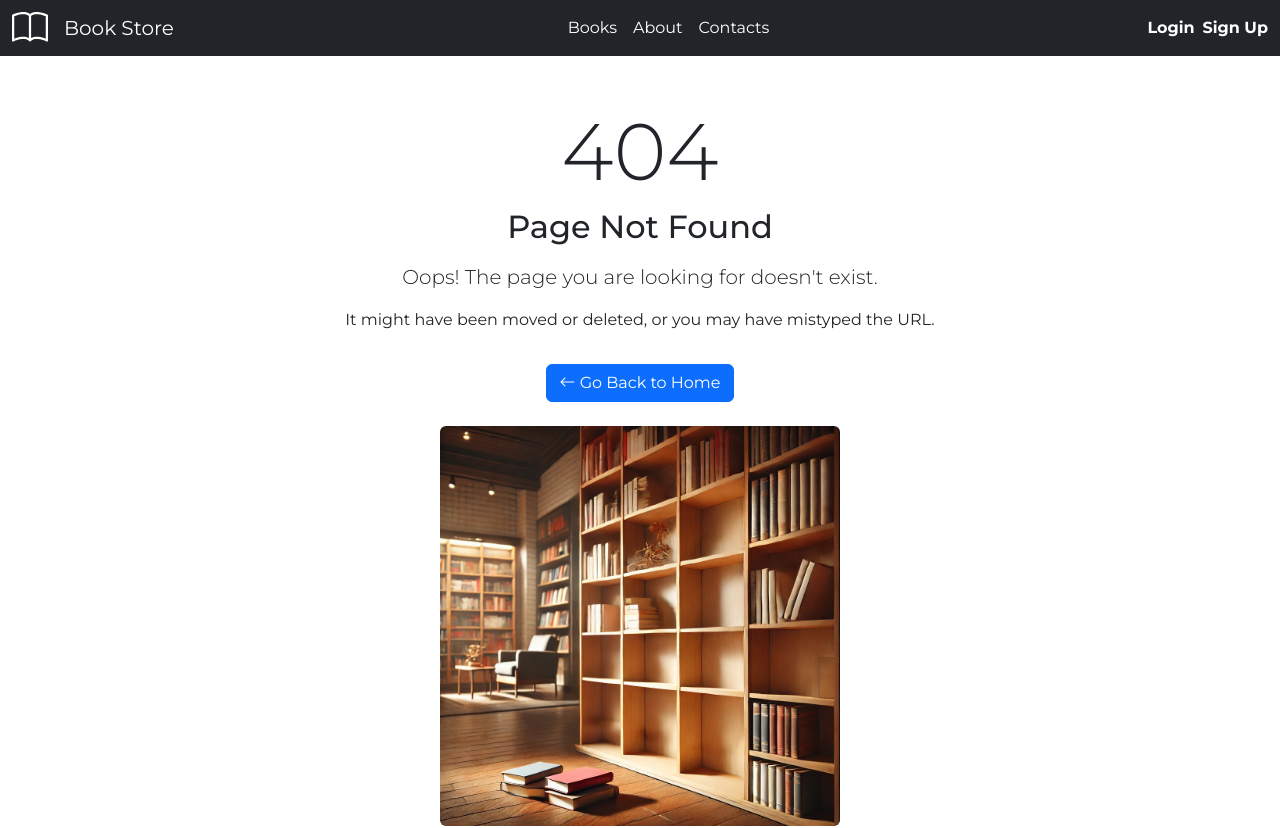
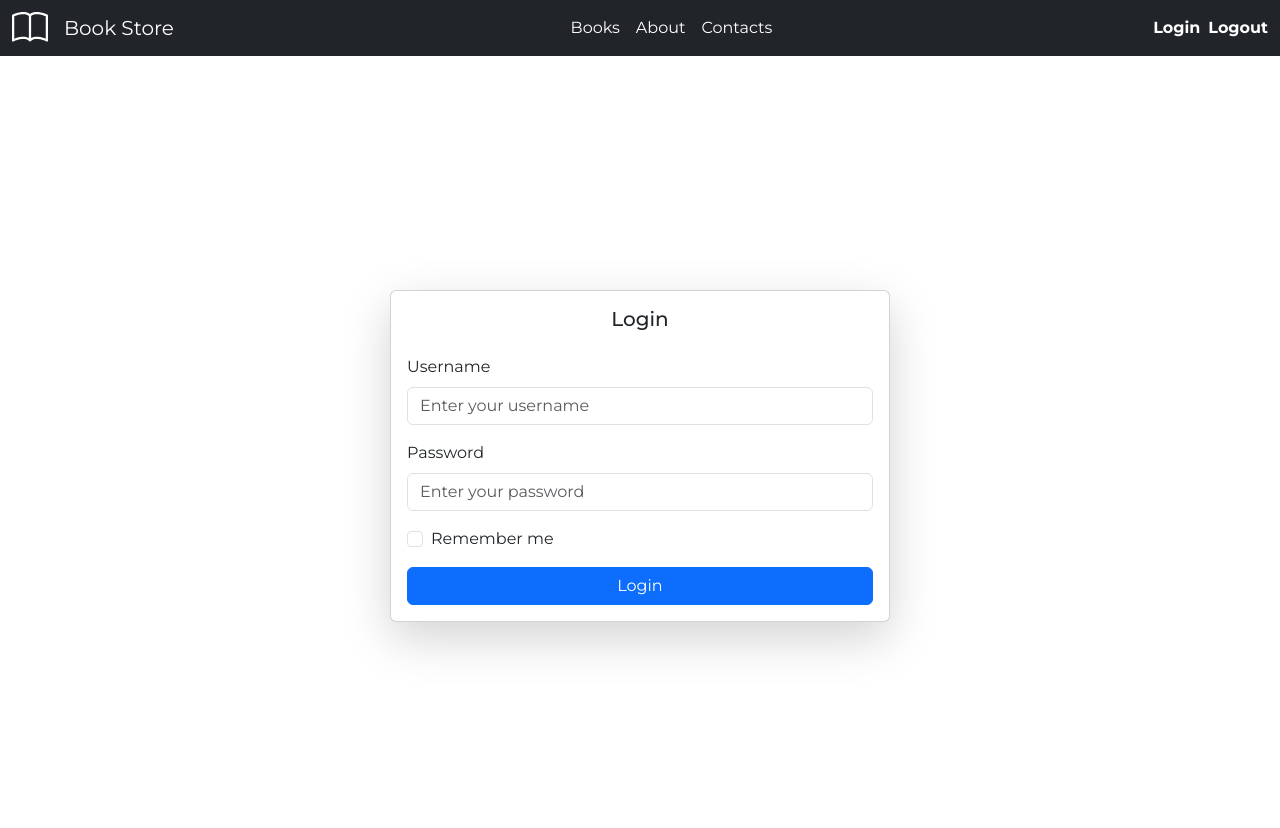
Before and after one commit to VolodymyrNahornyi/book-store, an Angular app: page /Login in a window 1280 px wide. Shown: the top 828 px of the page. Built offline with nearby package versions, Linux system fonts and the light colour scheme.

Commit message:
Created Simple Auth Service

```diff
--- a/src/app/app.module.ts
+++ b/src/app/app.module.ts
@@ -24,6 +24,7 @@ import { AboutComponent } from './about/about.component';
 import { ContactsComponent } from './contacts/contacts.component';
 import { NotFoundComponent } from './not-found/not-found.component';
 import {RoutingModule} from "./routing.module";
+import { LoginComponent } from './login/login.component';
 
 @NgModule({
   declarations: [
@@ -44,7 +45,8 @@ import {RoutingModule} from "./routing.module";
     FooterComponent,
     AboutComponent,
     ContactsComponent,
-    NotFoundComponent
+    NotFoundComponent,
+    LoginComponent
   ],
   imports: [
     BrowserModule,
--- a/src/app/header/auth-menu/auth-menu.component.html
+++ b/src/app/header/auth-menu/auth-menu.component.html
@@ -1,8 +1,8 @@
 <ul class="auth-menu list-unstyled d-flex mb-0">
   <li class="me-2">
-    <a href="#" class="nav-link active">Login</a>
+    <a class="nav-link active" routerLink="/Login" [routerLinkActive]="'active'" [routerLinkActiveOptions]="{exact: true}">Login</a>
   </li>
   <li>
-    <a href="#" class="nav-link active">Sign Up</a>
+    <a routerLink="/Login" [queryParams]="{logout: true}" class="nav-link active">Logout</a>
   </li>
 </ul>
--- a/src/app/header/header.component.ts
+++ b/src/app/header/header.component.ts
@@ -1,4 +1,5 @@
-import { Component } from '@angular/core';
+import {Component, inject} from '@angular/core';
+import {AuthService} from "../services/auth.service";
 
 @Component({
   selector: 'app-header',
--- /dev/null
+++ b/src/app/login/login.component.html
@@ -0,0 +1,44 @@
+<div class="container d-flex justify-content-center align-items-center vh-100">
+  <div class="card shadow-lg" style="width: 500px;">
+    <div class="card-body">
+      <h5 class="card-title text-center mb-4">Login</h5>
+      <div class="mb-3">
+        <label for="username" class="form-label">Username</label>
+        <input
+          type="text"
+          id="username"
+          class="form-control"
+          placeholder="Enter your username"
+          required
+          name="username"
+          #username>
+      </div>
+      <div class="mb-3">
+        <label for="password" class="form-label">Password</label>
+        <input
+          type="password"
+          id="password"
+          class="form-control"
+          placeholder="Enter your password"
+          required
+          name="password"
+          #password>
+      </div>
+      <div class="form-check mb-3">
+        <input
+          class="form-check-input"
+          type="checkbox"
+          id="rememberMe"
+          name="rememberMe">
+        <label class="form-check-label" for="rememberMe">
+          Remember me
+        </label>
+      </div>
+      <button
+        type="submit"
+        class="btn btn-primary w-100" (click)="OnLoginClicked()">
+        Login
+      </button>
+    </div>
+  </div>
+</div>
--- /dev/null
+++ b/src/app/login/login.component.ts
@@ -0,0 +1,42 @@
+import {Component, ElementRef, inject, OnInit, ViewChild} from '@angular/core';
+import {AuthService} from "../services/auth.service";
+import {ActivatedRoute, Router} from "@angular/router";
+
+@Component({
+  selector: 'app-login',
+  templateUrl: './login.component.html',
+  styleUrl: './login.component.css'
+})
+export class LoginComponent implements OnInit{
+
+  @ViewChild('username') username: ElementRef;
+  @ViewChild('password') password: ElementRef;
+
+  authService: AuthService = inject(AuthService);
+  router: Router = inject(Router);
+  activatedRoute: ActivatedRoute = inject(ActivatedRoute);
+
+  ngOnInit(): void {
+    this.activatedRoute.queryParamMap.subscribe((queries) => {
+      const isLogout = Boolean(queries.get('logout'));
+      if (isLogout) {
+        this.authService.logout();
+        alert('You are logged out.');
+      }
+    });
+  }
+
+  OnLoginClicked(){
+    const username = this.username.nativeElement.value;
+    const password = this.password.nativeElement.value;
+
+    const user = this.authService.login(username, password);
+
+    if (user === undefined) {
+      alert('Username or Password is incorrect');
+    } else {
+      alert('Welcome ' + user.username + '. You are logged in.');
+      this.router.navigate(['/Books']);
+    }
+  }
+}
--- a/src/app/routing.module.ts
+++ b/src/app/routing.module.ts
@@ -5,6 +5,7 @@ import {AboutComponent} from "./about/about.component";
 import {ContactsComponent} from "./contacts/contacts.component";
 import {NotFoundComponent} from "./not-found/not-found.component";
 import {NgModule} from "@angular/core";
+import {LoginComponent} from "./login/login.component";
 
 const routes: Routes = [
   {path: '', component: ContainerComponent},
@@ -12,6 +13,7 @@ const routes: Routes = [
   {path: 'Books/:id', component: BookDetailComponent},
   {path: 'About', component: AboutComponent},
   {path: 'Contacts', component: ContactsComponent},
+  {path: 'Login', component: LoginComponent},
   {path: '**', component: NotFoundComponent}
 ];
 
--- /dev/null
+++ b/src/app/services/auth.service.ts
@@ -0,0 +1,34 @@
+import {inject, Injectable} from '@angular/core';
+import {UserService} from "./user.service";
+
+@Injectable({
+  providedIn: 'root'
+})
+export class AuthService {
+
+  isLogged: boolean = false;
+  userService: UserService = inject(UserService);
+
+  constructor() {
+  }
+
+  login(username: string, password: string) {
+    let user = this.userService.getUsers().find(user => user.username === username
+      && user.password === password);
+
+    if (user === undefined) {
+      this.isLogged = false;
+    } else {
+      this.isLogged = true;
+    }
+    return user;
+  }
+
+  logout(){
+    this.isLogged = false;
+  }
+
+  isAuthenticated() {
+    return this.isLogged;
+  }
+}
--- /dev/null
+++ b/src/app/services/user.service.ts
@@ -0,0 +1,22 @@
+import { Injectable } from '@angular/core';
+import {User} from "../model/user.model";
+
+@Injectable({
+  providedIn: 'root'
+})
+export class UserService {
+
+  private users: User[] = [
+    { id: 1, name: 'john_doe', username: 'johndoe', password: 'password123' },
+    { id: 2, name: 'jane_smith', username: 'janesmith', password: 'pass456' },
+    { id: 3, name: 'mike_jones', username: 'mikejones', password: 'qwerty789' },
+    { id: 4, name: 'anna_karenina', username: 'annakarenina', password: 'securepass' }
+  ];
+
+  constructor() { }
+
+  getUsers(): User[] {
+    return this.users;
+  }
+
+}
```
Also changed, not shown: src/app/model/user.model.ts (added, +9 -0 lines), src/app/login/login.component.css (added).
